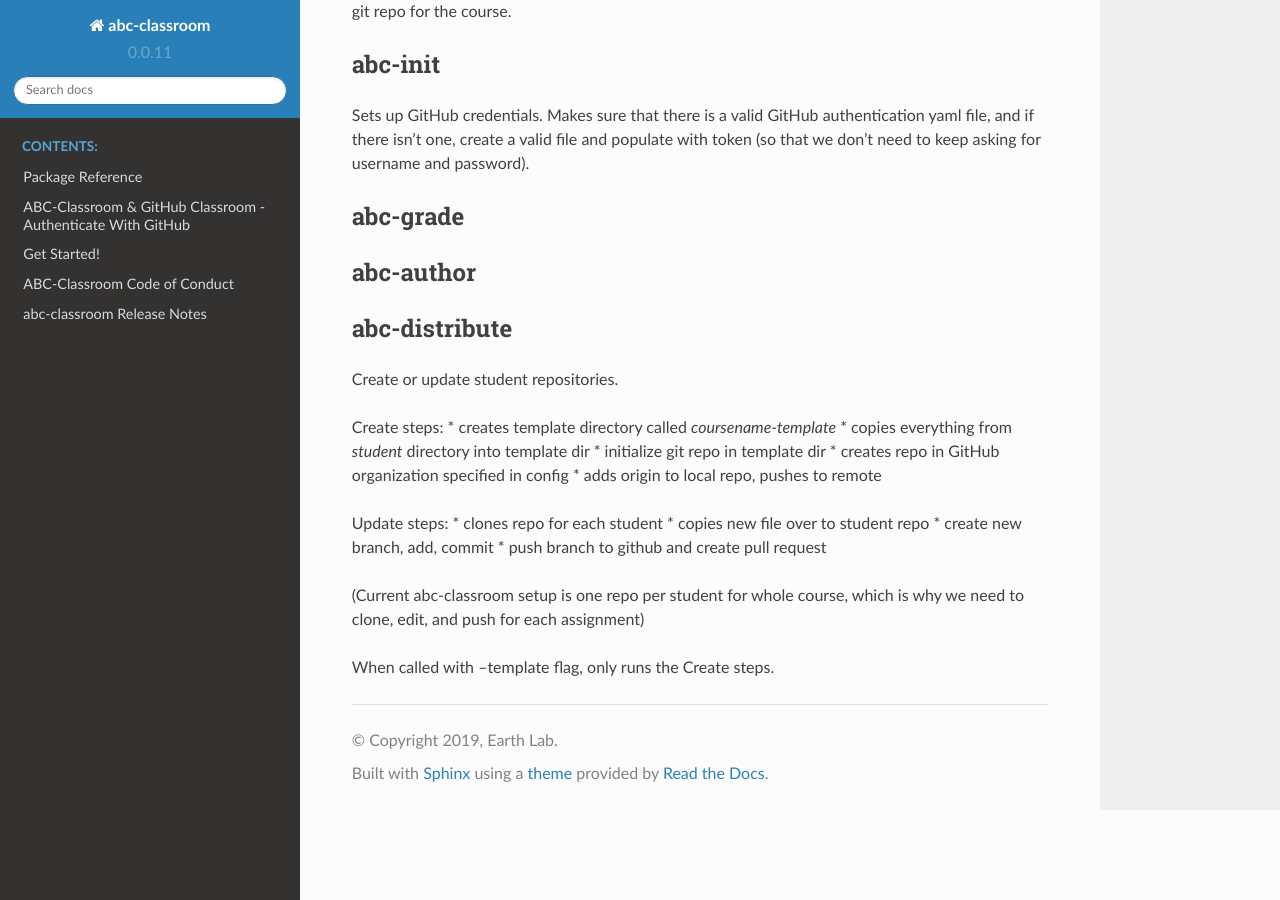
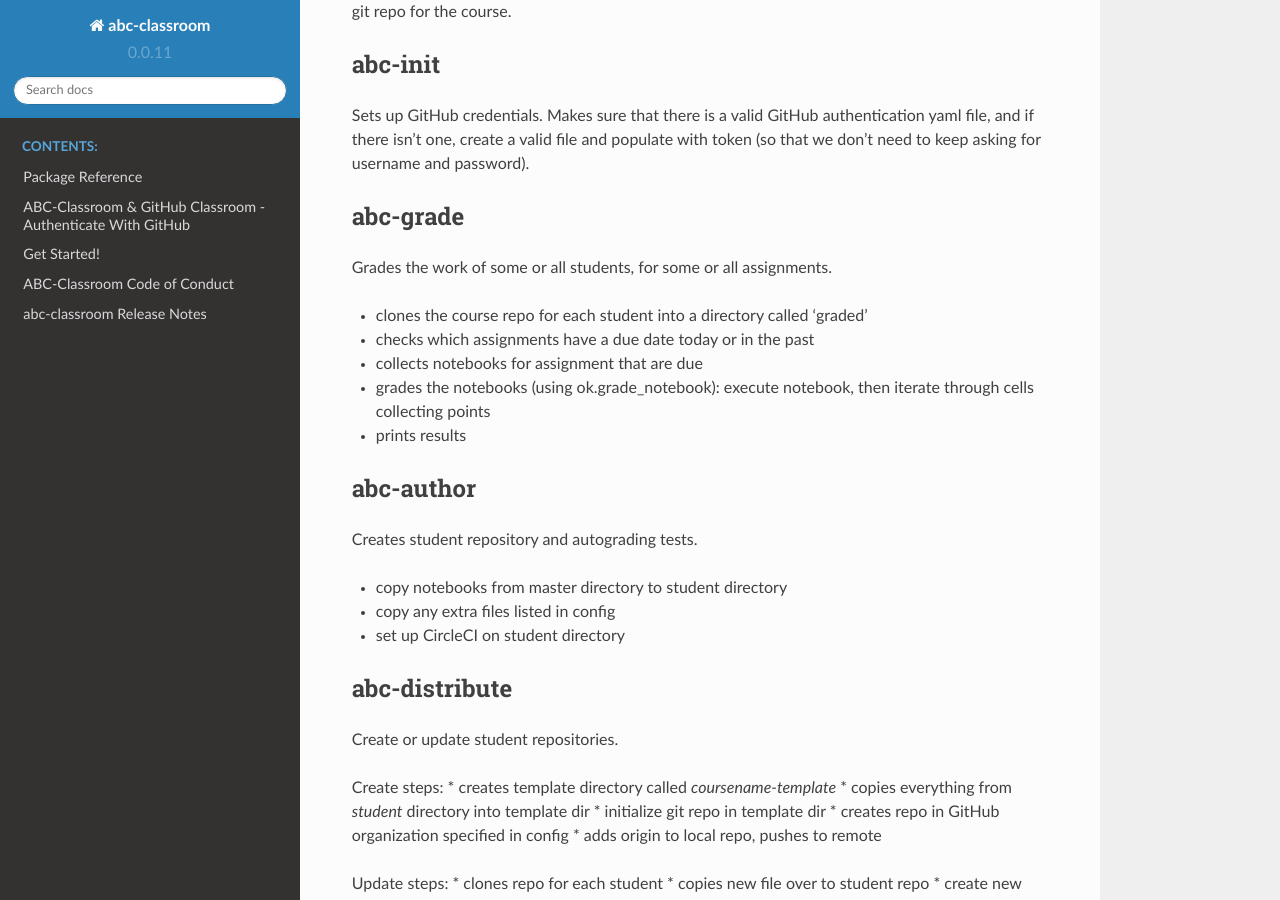
Before and after one commit to earthlab/abc-classroom, a Sphinx documentation site: the page built from docs/console_scripts.rst, in a window 1280 px wide and 900 px high, scrolled down 232 px. Built offline with Sphinx 7.4.7 and the Read the Docs theme 2.0.0, drawn with Linux system fonts in a browser that asks for light colours.

Commit message:
document rest of old console scripts

```diff
--- a/docs/console_scripts.rst
+++ b/docs/console_scripts.rst
@@ -13,9 +13,21 @@
 
 abc-grade
 ~~~~~~~~~
+Grades the work of some or all students, for some or all assignments.
+
+* clones the course repo for each student into a directory called 'graded'
+* checks which assignments have a due date today or in the past
+* collects notebooks for assignment that are due
+* grades the notebooks (using ok.grade_notebook): execute notebook, then iterate through cells collecting points
+* prints results
 
 abc-author
 ~~~~~~~~~~
+Creates student repository and autograding tests.
+
+* copy notebooks from master directory to student directory
+* copy any extra files listed in config
+* set up CircleCI on student directory
 
 abc-distribute
 ~~~~~~~~~~~~~~
```
Also changed, not shown: .pre-commit-config.yaml.
